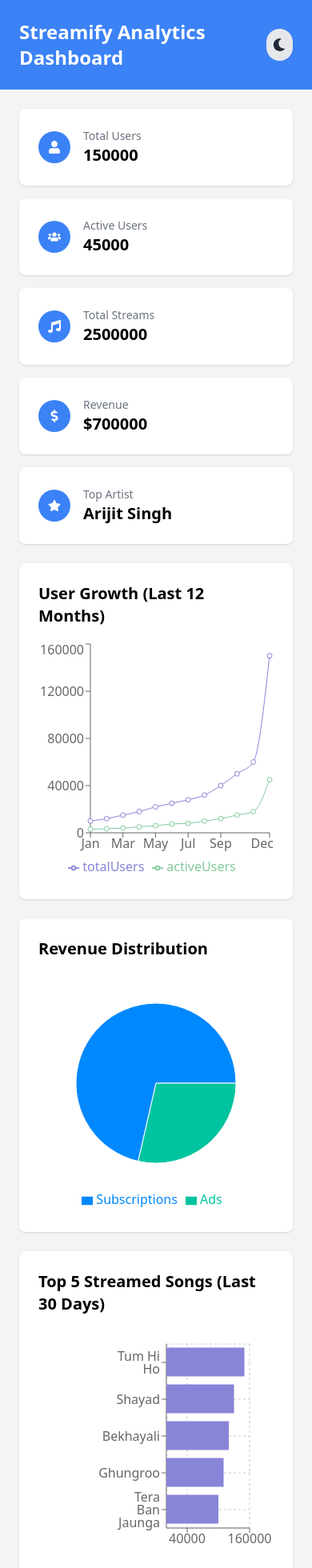
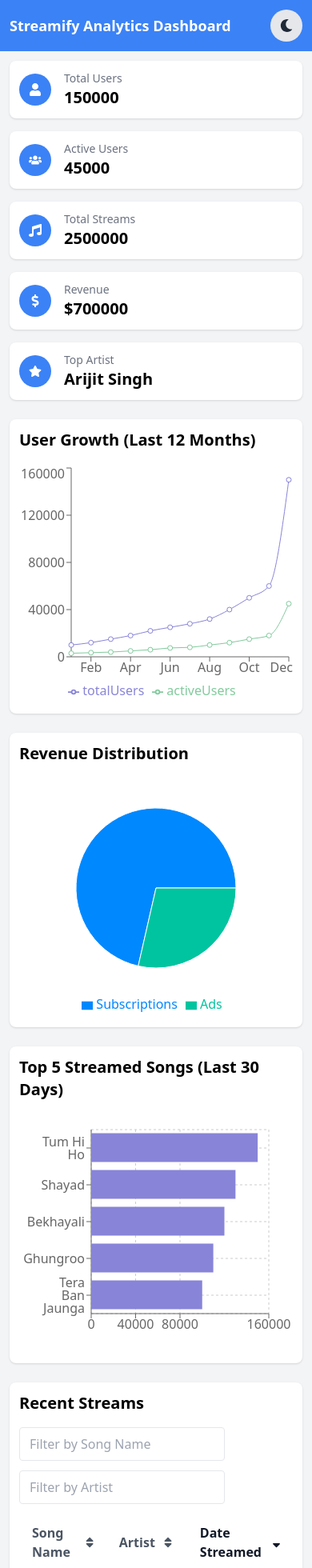
Before and after one commit to imkrantiprasad/streamify-dashboard, a React (Create React App) app: page / in a window 390 px wide. Shown: the top 1960 px of the page at 80% size. Built offline with nearby package versions, Linux system fonts and the light colour scheme.

Commit message:
update mobile width styles

```diff
--- a/src/components/Dashboard.jsx
+++ b/src/components/Dashboard.jsx
@@ -10,7 +10,7 @@
   return (
     <div className="min-h-screen bg-gray-100 dark:bg-gray-900">
       <Header />
-      <main className="p-6">
+      <main className="p-3 md:p-6">
         <Metrics />
         <div className="grid grid-cols-1 lg:grid-cols-2 gap-6 mt-6">
           <UserGrowthChart />
--- a/src/components/Header.jsx
+++ b/src/components/Header.jsx
@@ -3,8 +3,10 @@
 
 const Header = () => {
   return (
-    <header className="flex justify-between items-center p-6 bg-blue-500 text-white">
-      <h1 className="text-2xl font-bold">Streamify Analytics Dashboard</h1>
+    <header className="flex justify-between items-center p-3 md:p-6 bg-blue-500 text-white">
+      <h1 className="text-lg md:text-2xl font-bold">
+        Streamify Analytics Dashboard
+      </h1>
       <ThemeToggle />
     </header>
   );
--- a/src/components/MetricsCard.jsx
+++ b/src/components/MetricsCard.jsx
@@ -2,7 +2,7 @@
 
 const MetricsCard = React.memo(({ title, value, icon }) => {
   return (
-    <div className="bg-white shadow rounded-lg p-6 flex items-center">
+    <div className="bg-white shadow rounded-lg p-3 md:p-6 flex items-center">
       <div className="p-3 bg-blue-500 text-white rounded-full mr-4">{icon}</div>
       <div>
         <p className="text-sm text-gray-500">{title}</p>
--- a/src/components/RevenueDistributionChart.jsx
+++ b/src/components/RevenueDistributionChart.jsx
@@ -15,7 +15,7 @@
   const { revenueDistribution } = useContext(DashboardContext);
 
   return (
-    <div className="bg-white shadow rounded-lg p-6">
+    <div className="bg-white shadow rounded-lg p-3 md:p-6">
       <h2 className="text-xl font-semibold mb-4">Revenue Distribution</h2>
       <ResponsiveContainer width="100%" height={300}>
         <PieChart>
--- a/src/components/StreamsTable.jsx
+++ b/src/components/StreamsTable.jsx
@@ -71,7 +71,7 @@
   };
 
   return (
-    <div className="bg-white shadow rounded-lg p-6 mt-6">
+    <div className="bg-white shadow rounded-lg p-3 md:p-6 mt-6">
       <h2 className="text-xl font-semibold mb-4">Recent Streams</h2>
       <div className="md:flex md:space-x-4 mb-4">
         <input
--- a/src/components/TopSongsChart.jsx
+++ b/src/components/TopSongsChart.jsx
@@ -14,7 +14,7 @@
   const { topSongs } = useContext(DashboardContext);
 
   return (
-    <div className="bg-white shadow rounded-lg p-6">
+    <div className="bg-white shadow rounded-lg p-3 md:p-6">
       <h2 className="text-xl font-semibold mb-4">
         Top 5 Streamed Songs (Last 30 Days)
       </h2>
@@ -22,7 +22,7 @@
         <BarChart
           data={topSongs}
           layout="vertical"
-          margin={{ top: 20, right: 30, left: 100, bottom: 20 }}
+          margin={{ top: 20, right: 30, left: 30, bottom: 20 }}
         >
           <CartesianGrid strokeDasharray="3 3" />
           <XAxis type="number" />
--- a/src/components/UserGrowthChart.jsx
+++ b/src/components/UserGrowthChart.jsx
@@ -14,7 +14,7 @@
   const { userGrowth } = useContext(DashboardContext);
 
   return (
-    <div className="bg-white shadow rounded-lg p-6">
+    <div className="bg-white shadow rounded-lg p-3 md:p-6">
       <h2 className="text-xl font-semibold mb-4">
         User Growth (Last 12 Months)
       </h2>
```
